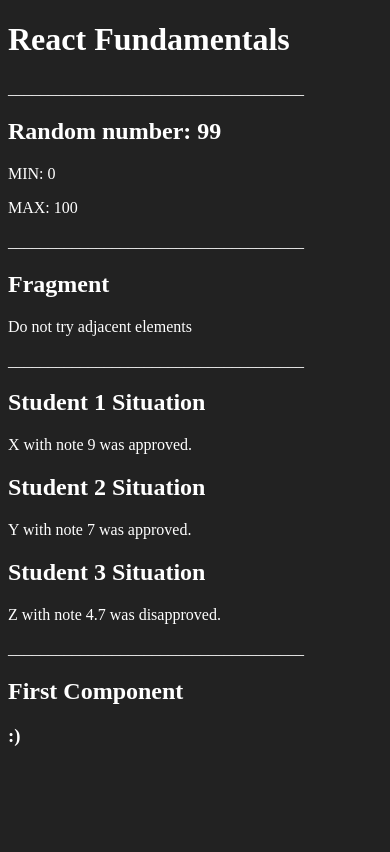
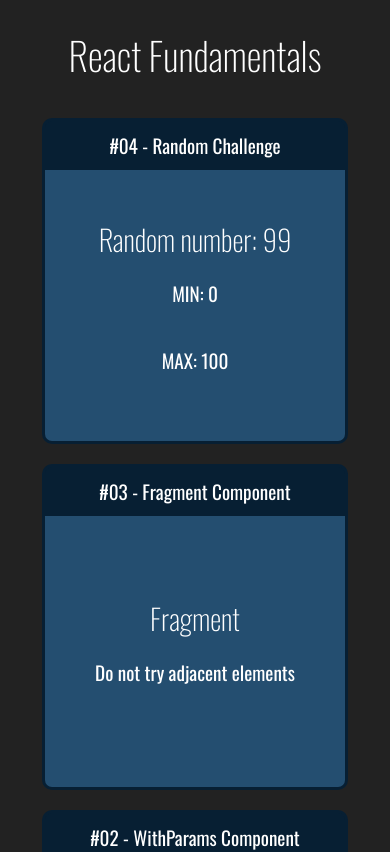
Before and after one commit to camilaffonseca/react-fundamentals, a React (Create React App) app: page / in a window 390 px wide. Shown: the top 852 px of the page. Built offline with nearby package versions, Linux system fonts and the light colour scheme.

Commit message:
Elements translated into English. Card component added and applied in each exercise. Responsive card system implemented. Font style formatting added.

```diff
--- a/package.json
+++ b/package.json
@@ -1,5 +1,5 @@
 {
-  "name": "fundamentos-react",
+  "name": "react-fundamentals",
   "version": "0.1.0",
   "private": true,
   "dependencies": {
--- a/public/index.html
+++ b/public/index.html
@@ -1,13 +1,14 @@
 <!DOCTYPE html>
-<html lang="pt-br">
+<html lang="en">
   <head>
     <meta charset="utf-8" />
     <meta name="viewport" content="width=device-width, initial-scale=1" />
     <meta name="theme-color" content="#000000" />
-    <title>Fundamentos React</title>
+    <link href="https://fonts.googleapis.com/css2?family=Oswald:wght@200;300;400;500;600;700&display=swap" rel="stylesheet">
+    <title>React Fundamentals</title>
   </head>
   <body>
-    <noscript>Necessário habilitar o JavaScript para visualizar este app</noscript>
+    <noscript>You need to enable JavaScript to wiew this app.</noscript>
     <div id="root"></div>
   </body>
 </html>
--- /dev/null
+++ b/src/App.css
@@ -0,0 +1,5 @@
+.App .Cards {
+    display: flex;
+    justify-content: center;
+    flex-wrap: wrap;
+}
--- a/src/App.jsx
+++ b/src/App.jsx
@@ -1,24 +1,36 @@
 import React from 'react'
 
+import Card from './components/layout/Card'
+import Random from './components/basics/Random'
+import Fragment from './components/basics/Fragment'
+import WithParams from './components/basics/WithParams'
 import First from './components/basics/First'
-import WithParams from './components/basics/WithParams'
-import Fragment from './components/basics/Fragment'
-import Random from './components/basics/Random'
 
-export default () => (
-  <>
+import './App.css'
+
+const App = () => (
+  <div className='App'>
     <h1>React Fundamentals</h1>
-    <Separator />
-    <Random min={0} max={100}/>
-    <Separator />
-    <Fragment />
-    <Separator />
-    <WithParams title='Student 1 Situation' student='X' note={9.0} />
-    <WithParams title='Student 2 Situation' student='Y' note={7}/>
-    <WithParams title='Student 3 Situation' student='Z' note={4.7} />
-    <Separator />
-    <First />
-  </>
+
+    <div className='Cards'>
+      <Card title='#04 - Random Challenge'>
+        <Random min={0} max={100}/>
+      </Card>
+
+      <Card title='#03 - Fragment Component'>
+        <Fragment />
+      </Card>
+
+      <Card title='#02 - WithParams Component'>
+        <WithParams title='Student 1 Situation' student='X' note={9.0} />
+        <WithParams title='Student 2 Situation' student='Y' note={4.1}/>
+      </Card>
+
+      <Card title='#01 - First Component'>
+        <First />
+      </Card>
+    </div>
+  </div>
 )
 
-const Separator = () => <p>{'_____________________________________'}</p>
+export default App
--- /dev/null
+++ b/src/components/layout/Card.css
@@ -0,0 +1,28 @@
+.Card {
+    background-color: rgb(7, 31, 51);
+    border: 3px solid rgb(7, 31, 51);
+    border-radius: 10px;
+    overflow: hidden;
+    margin: 10px;
+
+    display: flex;
+    flex-direction: column;
+    width: 300px;
+    min-height: 320px;
+}
+
+.Card .Title {
+    padding: 10px 0px;
+    display: flex;
+    justify-content: center;
+}
+
+.Card .Content {
+    flex: 1;
+    background-color: rgb(36, 78, 112);
+    color: white;
+    padding: 20px;
+    display: flex;
+    flex-direction: column;
+    justify-content: center;
+}
--- /dev/null
+++ b/src/components/layout/Card.jsx
@@ -0,0 +1,18 @@
+import React from 'react'
+
+import './Card.css'
+
+const Card = ({title, children}) => {
+    return (
+        <div className='Card'>
+            <div className='Title'>{title}</div>
+            <div className='Content'>{children}</div>
+        </div>
+    )
+}
+
+Card.defaultProps = {
+    title: 'Title undefined'
+}
+
+export default Card
--- a/src/index.css
+++ b/src/index.css
@@ -1,4 +1,15 @@
 body{
     background-color: #222;
     color: white;
+    font-family: Oswald;
+    text-align: center;
+    font-size: 1.2rem;
 }
+
+h1, h2, h3 {
+    font-weight: 200;
+}
+
+h2, h3 {
+    margin: 0;
+}
```
